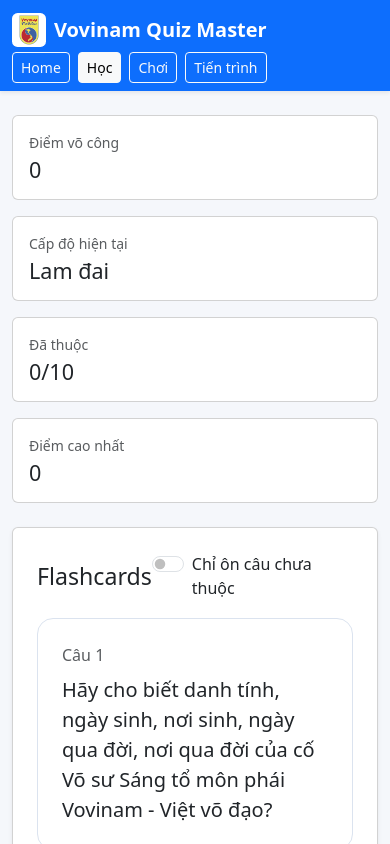
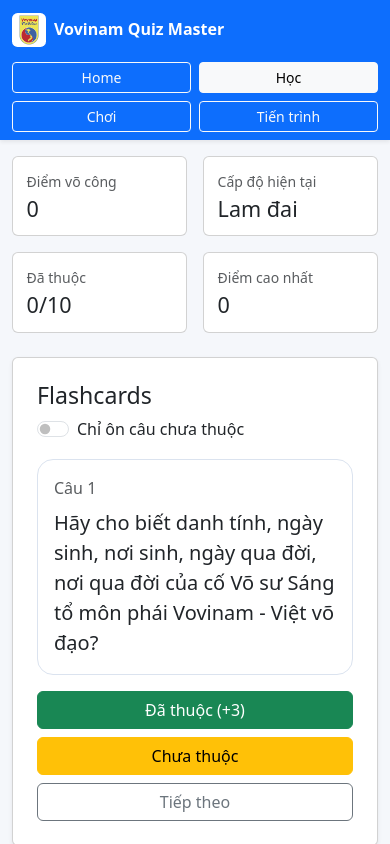
Before and after one commit to devnguyen0111/Vovinam-Learning, a React (Vite) app: page / in a window 390 px wide. Both pictures are taken after a click on the button "Học". Shown: the top 844 px of the page. Built offline with nearby package versions, Linux system fonts and the light colour scheme.

Commit message:
Enhance mobile responsiveness with CSS adjustments for navigation and content layout

```diff
--- a/src/App.jsx
+++ b/src/App.jsx
@@ -566,7 +566,7 @@
             <img src={logoVovinam} className="brand-logo" alt="Logo Vovinam" />
             Vovinam Quiz Master
           </span>
-          <div className="d-flex gap-2 flex-wrap">
+          <div className="d-flex gap-2 flex-wrap mobile-nav-tabs">
             {[
               { key: "home", label: "Home" },
               { key: "learn", label: "Học" },
@@ -586,10 +586,10 @@
         </div>
       </nav>
 
-      <main className="container py-4">
+      <main className="container py-4 main-content">
         <section className="status-bar mb-4">
           <div className="row g-3">
-            <div className="col-md-3">
+            <div className="col-6 col-md-3">
               <div className="card h-100">
                 <div className="card-body">
                   <p className="small text-muted mb-1">Điểm võ công</p>
@@ -597,7 +597,7 @@
                 </div>
               </div>
             </div>
-            <div className="col-md-3">
+            <div className="col-6 col-md-3">
               <div className="card h-100">
                 <div className="card-body">
                   <p className="small text-muted mb-1">Cấp độ hiện tại</p>
@@ -605,7 +605,7 @@
                 </div>
               </div>
             </div>
-            <div className="col-md-3">
+            <div className="col-6 col-md-3">
               <div className="card h-100">
                 <div className="card-body">
                   <p className="small text-muted mb-1">Đã thuộc</p>
@@ -613,7 +613,7 @@
                 </div>
               </div>
             </div>
-            <div className="col-md-3">
+            <div className="col-6 col-md-3">
               <div className="card h-100">
                 <div className="card-body">
                   <p className="small text-muted mb-1">Điểm cao nhất</p>
@@ -638,7 +638,7 @@
                     câu hỏi trọng tâm bằng flashcard, quiz giới hạn thời gian và
                     trò chơi tương tác.
                   </p>
-                  <div className="d-flex flex-wrap gap-2 mt-4">
+                  <div className="d-flex flex-wrap gap-2 mt-4 hero-actions">
                     <button
                       type="button"
                       className="btn btn-primary"
@@ -690,7 +690,7 @@
             <div className="col-lg-8">
               <div className="card shadow-sm">
                 <div className="card-body p-4">
-                  <div className="d-flex justify-content-between align-items-center mb-3">
+                  <div className="d-flex justify-content-between align-items-center flex-wrap gap-2 mb-3">
                     <h3 className="mb-0">Flashcards</h3>
                     <div className="form-check form-switch">
                       <input
@@ -734,7 +734,7 @@
                         : currentFlashcard.question}
                     </p>
                   </div>
-                  <div className="d-flex flex-wrap gap-2 mt-3">
+                  <div className="d-flex flex-wrap gap-2 mt-3 flash-actions">
                     <button
                       type="button"
                       className="btn btn-success"
@@ -788,7 +788,7 @@
               <div className="card-body">
                 <div className="d-flex justify-content-between align-items-center flex-wrap gap-2 mb-3">
                   <h3 className="mb-0">Quiz trắc nghiệm (30 giây/câu)</h3>
-                  <div className="d-flex align-items-center gap-2">
+                  <div className="d-flex align-items-center gap-2 quiz-controls">
                     <select
                       className="form-select"
                       value={quizLevel}
@@ -859,7 +859,7 @@
                                 </div>
                               ))}
                             </div>
-                            <div className="mt-3 d-flex justify-content-between align-items-center">
+                            <div className="mt-3 d-flex justify-content-between align-items-center flex-column flex-sm-row gap-2">
                               <span>Điểm hiện tại: {quizSession.total}</span>
                               <button
                                 type="button"
@@ -881,7 +881,7 @@
 
             <div className="card shadow-sm">
               <div className="card-body">
-                <div className="d-flex justify-content-between align-items-center mb-3">
+                <div className="d-flex justify-content-between align-items-center flex-wrap gap-2 mb-3">
                   <h3 className="mb-0">Matching Game</h3>
                   <button
                     type="button"
@@ -1069,7 +1069,7 @@
                       ? "Đã hoàn thành"
                       : "Chưa hoàn thành"}
                   </p>
-                  <div className="d-flex gap-2 flex-wrap">
+                  <div className="d-flex gap-2 flex-wrap action-group">
                     <button
                       type="button"
                       className="btn btn-outline-success btn-sm"
--- a/src/index.css
+++ b/src/index.css
@@ -67,3 +67,61 @@
 .white-space-preline {
   white-space: pre-line;
 }
+
+@media (max-width: 576px) {
+  .main-content {
+    padding-top: 1rem !important;
+    padding-bottom: 1.25rem !important;
+  }
+
+  .navbar .container {
+    gap: 0.65rem;
+    align-items: flex-start;
+  }
+
+  .navbar-brand {
+    font-size: 1rem;
+    line-height: 1.2;
+  }
+
+  .mobile-nav-tabs {
+    width: 100%;
+    display: grid !important;
+    grid-template-columns: repeat(2, minmax(0, 1fr));
+  }
+
+  .mobile-nav-tabs .btn {
+    width: 100%;
+  }
+
+  .status-bar .card-body {
+    padding: 0.85rem;
+  }
+
+  .hero-actions .btn,
+  .flash-actions .btn,
+  .quiz-controls .btn,
+  .quiz-controls .form-select,
+  .action-group .btn {
+    width: 100%;
+  }
+
+  .quiz-controls {
+    width: 100%;
+    flex-direction: column;
+  }
+
+  .flashcard {
+    min-height: 180px;
+    padding: 1rem !important;
+  }
+
+  .matching-card {
+    min-height: 84px;
+    font-size: 0.8rem;
+  }
+
+  .chart-wrap {
+    min-height: 220px;
+  }
+}
```
